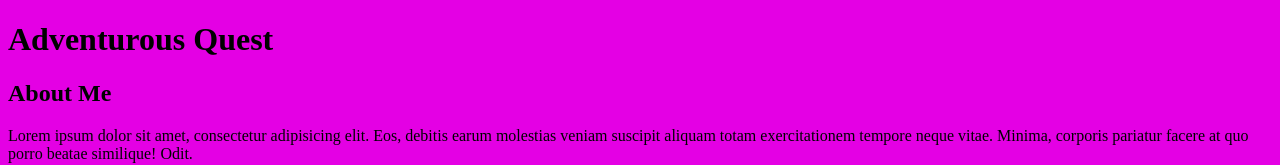
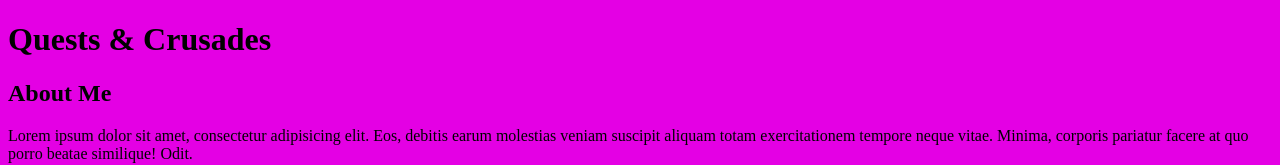
Before and after one commit to modyhyper/new-git-project, a plain HTML site: page index.html in a window 1280 px wide. Shown: the top 165 px of the page. Drawn offline with Linux system fonts and the light colour scheme.

Commit message:
set heading to Quests & Crusades

```diff
--- a/index.html
+++ b/index.html
@@ -13,7 +13,7 @@
 
     <header>
 
-        <h1>Adventurous Quest</h1>
+        <h1> Quests & Crusades</h1>
 
     </header>
 
```
